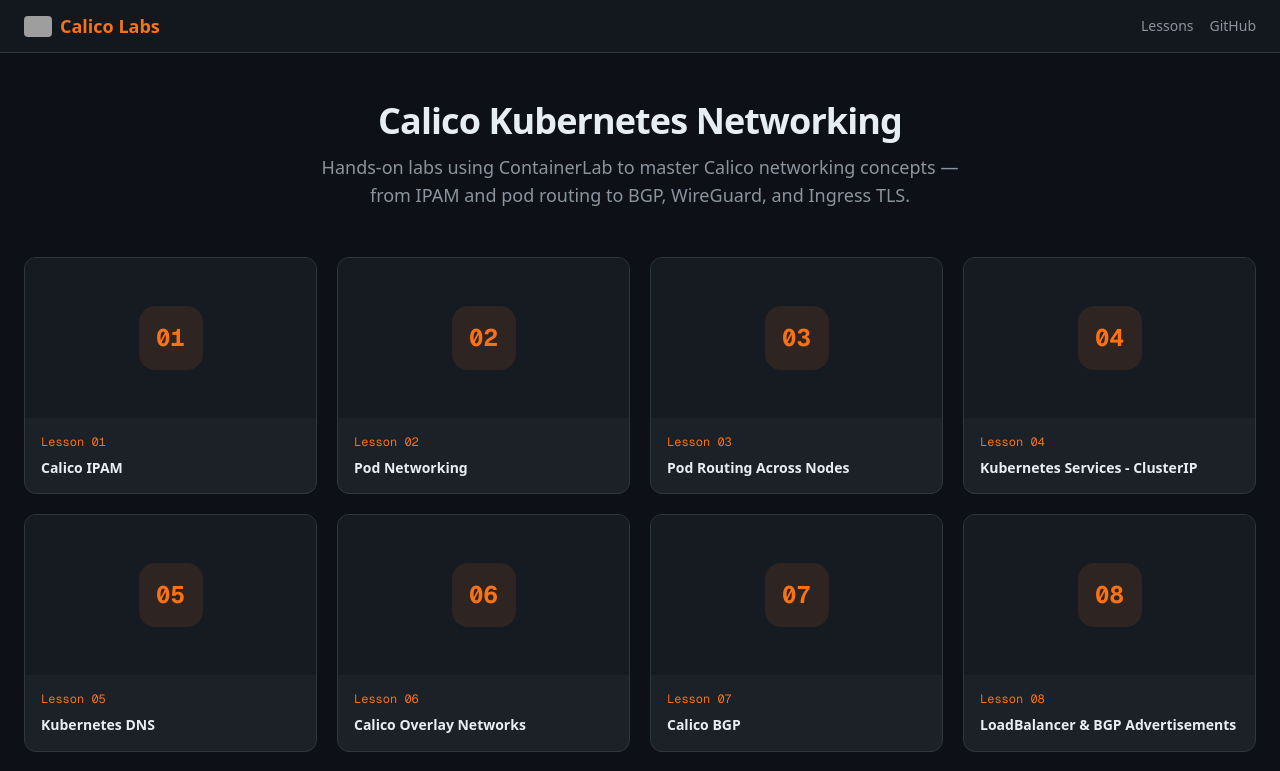
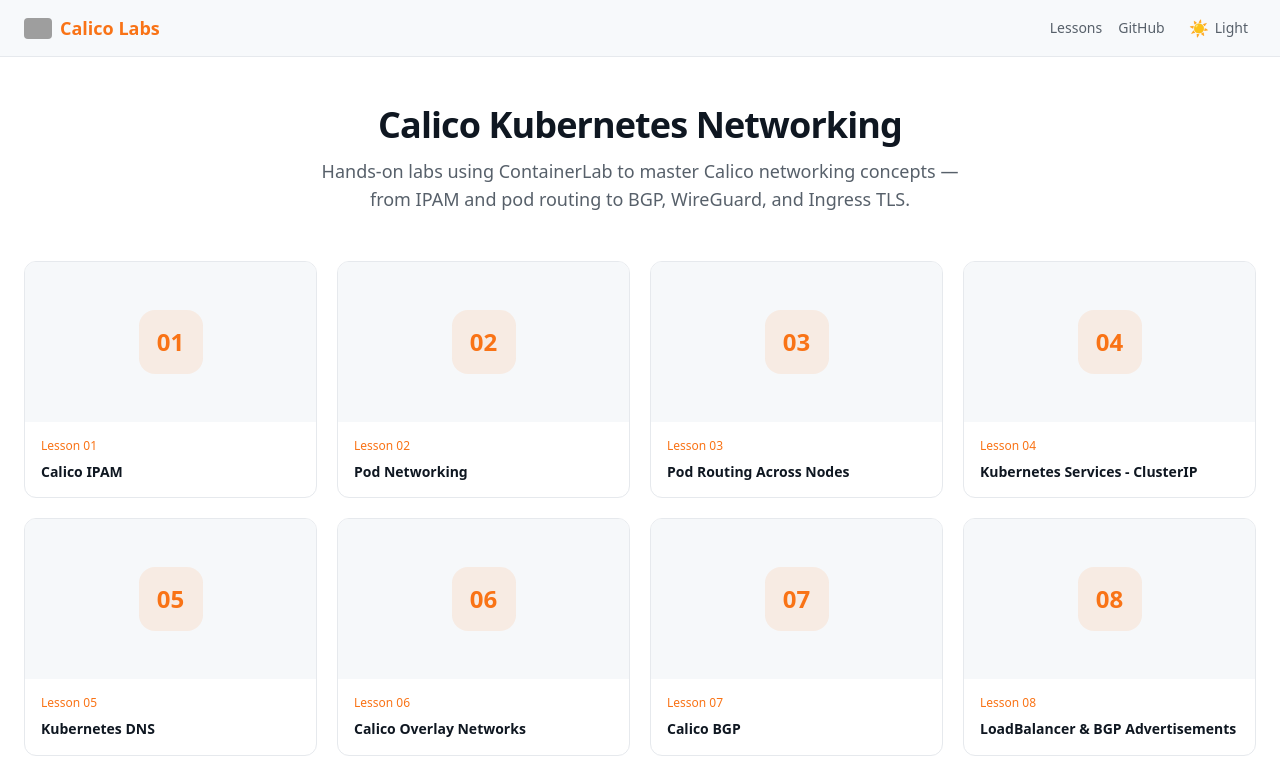
Before and after one commit to aadhilam/calico-containerlab-site, a Next.js app: page / in a window 1280 px wide. Shown: the top 771 px of the page. Built offline with nearby package versions, Linux system fonts and the light colour scheme; grey boxes are pictures that could not be loaded.

Commit message:
feat(theme): add theme provider, toggle; light/dark variables and improved code highlighting

```diff
--- a/src/app/globals.css
+++ b/src/app/globals.css
@@ -1,14 +1,24 @@
 @import "tailwindcss";
-@import "highlight.js/styles/github-dark.css";
 
-@theme inline {
-  --color-background: #0d1117;
-  --color-foreground: #e6edf3;
+/* Light theme as default */
+:root {
   --font-sans: var(--font-geist-sans);
   --font-mono: var(--font-geist-mono);
+
+  --bg-primary: #ffffff;
+  --bg-secondary: #f6f8fa;
+  --bg-card: #ffffff;
+  --bg-card-hover: #f3f4f6;
+  --text-primary: #0f1721;
+  --text-secondary: #57606a;
+  --accent: #f97316;
+  --accent-dim: #c2410c;
+  --border: #e6e9ed;
+  --code-bg: #f6f8fa;
 }
 
-:root {
+/* Dark overrides */
+.dark {
   --bg-primary: #0d1117;
   --bg-secondary: #161b22;
   --bg-card: #1c2128;
@@ -27,83 +37,59 @@ body {
   font-family: var(--font-sans), system-ui, sans-serif;
 }
 
-/* Markdown content styles */
-.prose-dark h1, .prose-dark h2, .prose-dark h3, .prose-dark h4 {
-  color: var(--text-primary);
+/* Shared prose styles (light + dark variants below) */
+.prose-common h1, .prose-common h2, .prose-common h3, .prose-common h4 {
   font-weight: 600;
   margin-top: 1.5em;
   margin-bottom: 0.5em;
   scroll-margin-top: 80px;
 }
-.prose-dark h1 { font-size: 2em; border-bottom: 1px solid var(--border); padding-bottom: 0.3em; }
-.prose-dark h2 { font-size: 1.5em; border-bottom: 1px solid var(--border); padding-bottom: 0.3em; }
-.prose-dark h3 { font-size: 1.25em; }
-.prose-dark h4 { font-size: 1.1em; }
+.prose-common h1 { font-size: 2em; padding-bottom: 0.3em; }
+.prose-common h2 { font-size: 1.5em; padding-bottom: 0.3em; }
+.prose-common h3 { font-size: 1.25em; }
+.prose-common h4 { font-size: 1.1em; }
 
-.prose-dark p { margin: 0.8em 0; line-height: 1.7; color: var(--text-secondary); }
-.prose-dark a { color: var(--accent); text-decoration: none; }
-.prose-dark a:hover { text-decoration: underline; }
+.prose-common p { margin: 0.8em 0; line-height: 1.7; }
+.prose-common a { color: var(--accent); text-decoration: none; }
+.prose-common a:hover { text-decoration: underline; }
 
-.prose-dark ul, .prose-dark ol { margin: 0.5em 0; padding-left: 1.5em; color: var(--text-secondary); }
-.prose-dark li { margin: 0.25em 0; line-height: 1.6; }
+.prose-common ul, .prose-common ol { margin: 0.5em 0; padding-left: 1.5em; }
+.prose-common li { margin: 0.25em 0; line-height: 1.6; }
 
-.prose-dark code {
-  background: var(--code-bg);
-  padding: 0.15em 0.4em;
-  border-radius: 4px;
-  font-family: var(--font-mono), monospace;
-  font-size: 0.9em;
-  color: #f0883e;
-}
+.prose-common img { max-width: 100%; border-radius: 8px; margin: 1em 0; }
 
-.prose-dark pre {
-  background: var(--code-bg);
-  border: 1px solid var(--border);
-  border-radius: 8px;
-  padding: 1em;
-  overflow-x: auto;
-  margin: 1em 0;
-  font-family: 'Courier New', Courier, monospace;
-  font-size: 0.85em;
-  line-height: 1.6;
-  white-space: pre;
-}
-.prose-dark pre code {
-  background: none;
-  padding: 0;
-  color: inherit;
-  font-family: inherit;
-  font-size: inherit;
-  line-height: inherit;
-}
+.prose-common table { width: 100%; border-collapse: collapse; margin: 1em 0; }
+.prose-common th, .prose-common td { border: 1px solid var(--border); padding: 0.5em 0.75em; text-align: left; }
+.prose-common th { font-weight: 600; }
 
-.prose-dark img {
-  max-width: 100%;
-  border-radius: 8px;
-  margin: 1em 0;
-}
+.prose-common blockquote { border-left: 3px solid var(--accent); padding-left: 1em; margin: 1em 0; }
 
-.prose-dark table {
-  width: 100%;
-  border-collapse: collapse;
-  margin: 1em 0;
-}
-.prose-dark th, .prose-dark td {
-  border: 1px solid var(--border);
-  padding: 0.5em 0.75em;
-  text-align: left;
-}
-.prose-dark th {
-  background: var(--bg-secondary);
-  font-weight: 600;
-}
+/* Light prose */
+.prose-light { /* uses :root variables */ }
+.prose-light h1, .prose-light h2, .prose-light h3, .prose-light h4 { color: var(--text-primary); border-bottom: 1px solid var(--border); }
+.prose-light p, .prose-light li, .prose-light blockquote, .prose-light a { color: var(--text-secondary); }
+.prose-light th { background: var(--bg-secondary); }
+.prose-light code { background: var(--code-bg); padding: 0.15em 0.4em; border-radius: 4px; font-family: var(--font-mono), monospace; font-size: 0.9em; color: #b45309; }
+.prose-light pre { background: var(--code-bg); border: 1px solid var(--border); border-radius: 8px; padding: 1em; overflow-x: auto; margin: 1em 0; font-family: 'Courier New', Courier, monospace; font-size: 0.85em; line-height: 1.6; white-space: pre; }
+.prose-light pre code { background: none; padding: 0; color: inherit; font-family: inherit; font-size: inherit; line-height: inherit; }
 
-.prose-dark blockquote {
-  border-left: 3px solid var(--accent);
-  padding-left: 1em;
-  margin: 1em 0;
-  color: var(--text-secondary);
-}
+/* Dark prose */
+.prose-dark { /* uses .dark variables */ }
+.prose-dark h1, .prose-dark h2, .prose-dark h3, .prose-dark h4 { color: var(--text-primary); border-bottom: 1px solid var(--border); }
+.prose-dark p, .prose-dark li, .prose-dark blockquote, .prose-dark a { color: var(--text-secondary); }
+.prose-dark th { background: var(--bg-secondary); }
+.prose-dark code { background: var(--code-bg); padding: 0.15em 0.4em; border-radius: 4px; font-family: var(--font-mono), monospace; font-size: 0.9em; color: #f0883e; }
+.prose-dark pre { background: var(--code-bg); border: 1px solid var(--border); border-radius: 8px; padding: 1em; overflow-x: auto; margin: 1em 0; font-family: 'Courier New', Courier, monospace; font-size: 0.85em; line-height: 1.6; white-space: pre; }
+.prose-dark pre code { background: none; padding: 0; color: inherit; font-family: inherit; font-size: inherit; line-height: inherit; }
+
+/* Better syntax highlighting (small, theme-aware rules using HLJS classes) */
+pre code.hljs, pre.hljs { display: block; overflow-x: auto; padding: 1em; border-radius: 8px; }
+.hljs { background: var(--code-bg); color: var(--text-primary); }
+.hljs-comment, .hljs-quote { color: #6b7280; font-style: italic; }
+.hljs-keyword, .hljs-selector-tag, .hljs-subst { color: #2563eb; font-weight: 600; }
+.hljs-string, .hljs-title, .hljs-name, .hljs-type, .hljs-attribute, .hljs-symbol { color: #16a34a; }
+.hljs-number, .hljs-literal { color: #b45309; }
+.hljs-built_in, .hljs-builtin-name { color: #7c3aed; }
 
 /* Scrollbar */
 ::-webkit-scrollbar { width: 8px; }
@@ -112,8 +98,4 @@ body {
 ::-webkit-scrollbar-thumb:hover { background: var(--text-secondary); }
 
 /* Progress bar */
-.lesson-progress-bar {
-  height: 3px;
-  background: var(--accent);
-  transition: width 0.1s ease-out;
-}
+.lesson-progress-bar { height: 3px; background: var(--accent); transition: width 0.1s ease-out; }
--- a/src/app/layout.tsx
+++ b/src/app/layout.tsx
@@ -1,6 +1,8 @@
 import type { Metadata } from "next"
 import { Geist, Geist_Mono } from "next/font/google"
 import "./globals.css"
+import ThemeProvider from "../components/ThemeProvider"
+import ThemeToggle from "../components/ThemeToggle"
 
 const geistSans = Geist({
   variable: "--font-geist-sans",
@@ -24,10 +26,11 @@ export default function RootLayout({
   children: React.ReactNode
 }>) {
   return (
-    <html lang="en" className="dark">
+    <html lang="en">
       <body
         className={`${geistSans.variable} ${geistMono.variable} antialiased`}
       >
+        <ThemeProvider>
         <header className="sticky top-0 z-50 border-b border-[var(--border)] bg-[var(--bg-secondary)]/80 backdrop-blur-md">
           <div className="mx-auto flex max-w-7xl items-center justify-between px-6 py-3">
             <a href="/" className="flex items-center gap-2 text-lg font-bold text-[var(--accent)]">
@@ -46,10 +49,12 @@ export default function RootLayout({
               >
                 GitHub
               </a>
+              <ThemeToggle />
             </nav>
           </div>
         </header>
         <main>{children}</main>
+        </ThemeProvider>
       </body>
     </html>
   )
--- a/src/components/MarkdownRenderer.tsx
+++ b/src/components/MarkdownRenderer.tsx
@@ -5,14 +5,23 @@ import remarkGfm from 'remark-gfm'
 import rehypeRaw from 'rehype-raw'
 import rehypeSlug from 'rehype-slug'
 import rehypeHighlight from 'rehype-highlight'
+import { useTheme } from 'next-themes'
+import { useEffect, useState } from 'react'
 
 interface MarkdownRendererProps {
   readonly content: string
 }
 
 export default function MarkdownRenderer({ content }: MarkdownRendererProps) {
+  const { resolvedTheme } = useTheme()
+  const [mounted, setMounted] = useState(false)
+
+  useEffect(() => setMounted(true), [])
+
+  const themeClass = mounted ? (resolvedTheme === 'dark' ? 'prose-dark' : 'prose-light') : 'prose-light'
+
   return (
-    <div className="prose-dark">
+    <div className={themeClass}>
       <ReactMarkdown
         remarkPlugins={[remarkGfm]}
         rehypePlugins={[rehypeRaw, rehypeSlug, rehypeHighlight]}
--- /dev/null
+++ b/src/components/ThemeProvider.tsx
@@ -0,0 +1,12 @@
+'use client'
+
+import { ThemeProvider as NextThemesProvider } from 'next-themes'
+import type { ReactNode } from 'react'
+
+export default function ThemeProvider({ children }: { children: ReactNode }) {
+  return (
+    <NextThemesProvider attribute="class" defaultTheme="system" enableSystem>
+      {children}
+    </NextThemesProvider>
+  )
+}
--- /dev/null
+++ b/src/components/ThemeToggle.tsx
@@ -0,0 +1,38 @@
+'use client'
+
+import { useTheme } from 'next-themes'
+import { useEffect, useState } from 'react'
+
+export default function ThemeToggle() {
+  const { theme, setTheme, resolvedTheme } = useTheme()
+  const [mounted, setMounted] = useState(false)
+
+  useEffect(() => {
+    setMounted(true)
+  }, [])
+
+  if (!mounted) {
+    return <div className="h-8 w-8" />
+  }
+
+  const cycleTheme = () => {
+    if (theme === 'dark') setTheme('light')
+    else if (theme === 'light') setTheme('system')
+    else setTheme('dark')
+  }
+
+  const icon = resolvedTheme === 'dark' ? '🌙' : resolvedTheme === 'light' ? '☀️' : '💻'
+  const label = resolvedTheme === 'dark' ? 'Dark' : resolvedTheme === 'light' ? 'Light' : 'System'
+
+  return (
+    <button
+      onClick={cycleTheme}
+      className="flex items-center gap-1.5 rounded-md px-2 py-1 text-sm text-[var(--text-secondary)] transition-colors hover:text-[var(--text-primary)] hover:bg-[var(--bg-card)]"
+      aria-label={`Theme: ${label}. Click to change.`}
+      title={`Theme: ${label}`}
+    >
+      <span className="text-base">{icon}</span>
+      <span className="hidden sm:inline">{label}</span>
+    </button>
+  )
+}
```
